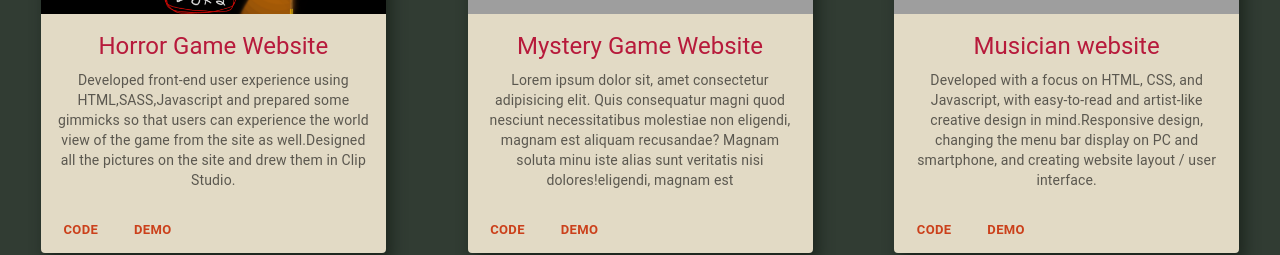
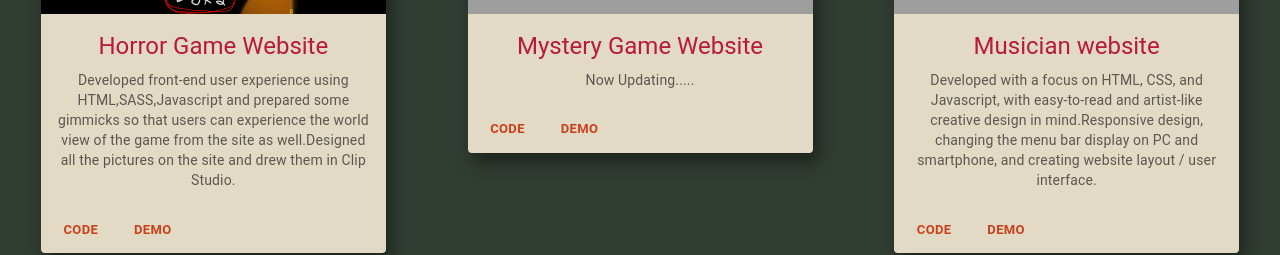
Before and after one commit to yoshino9397/MUI-MyPortfolio, a React (Create React App) app: page /portfolio in a window 1280 px wide. Shown: the part 222-477 px from the top of the page. Built offline with nearby package versions, Linux system fonts and the light colour scheme; grey boxes are pictures that could not be loaded.

Commit message:
updating mystery site

```diff
--- a/src/components/Portfolio.js
+++ b/src/components/Portfolio.js
@@ -31,8 +31,7 @@ const projects = [
   },
   {
     name: "Mystery Game Website",
-    description: `Lorem ipsum dolor sit, amet consectetur adipisicing elit. Quis
-    consequatur magni quod nesciunt necessitatibus molestiae non eligendi, magnam est aliquam recusandae? Magnam soluta minu iste alias sunt veritatis nisi dolores!eligendi, magnam est `,
+    description: `Now Updating.....`,
     image: project2,
     url: "https://yoshino9397.github.io/TrainProject/HTML/enter.html",
     code: "https://github.com/yoshino9397/TrainProject",
```
